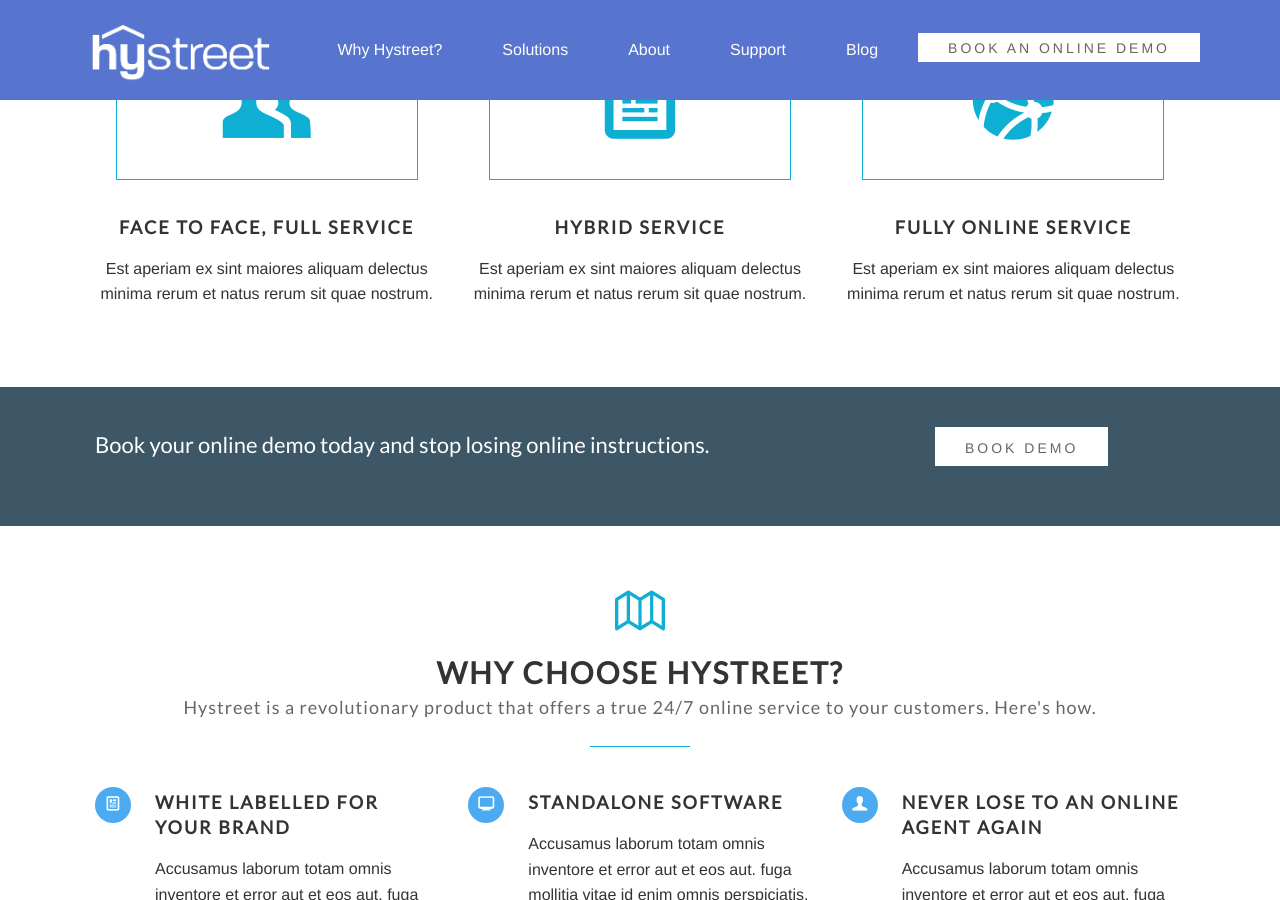
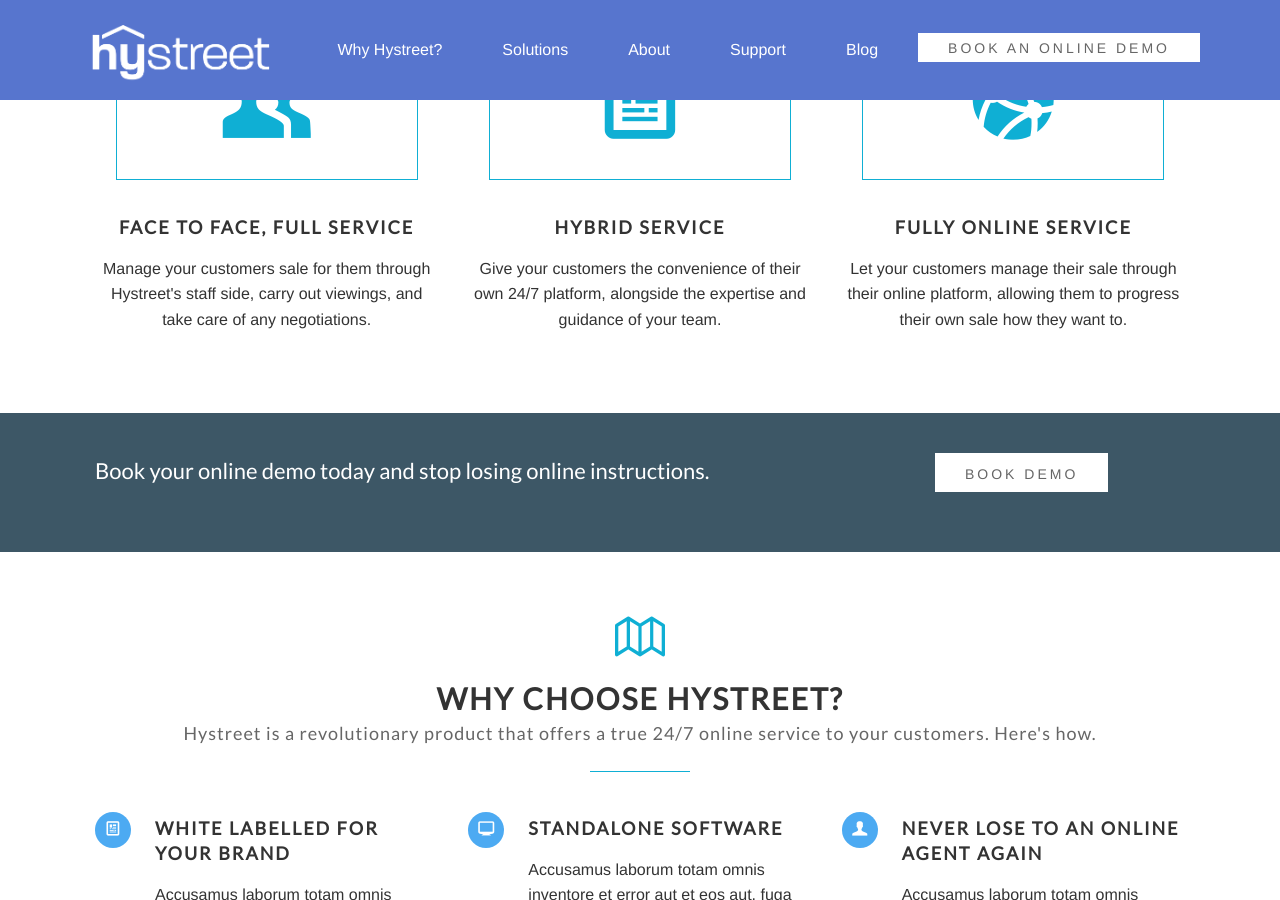
Before and after one commit to hystreet/hystreet.github.io, a Jekyll site: the page built from index.html, in a window 1280 px wide and 900 px high, scrolled down 951 px. Built offline with Jekyll 4.4.1, drawn with Linux system fonts in a browser that asks for light colours; some web fonts are replaced.

Commit message:
Updating copy.

```diff
--- a/_data/whys.yml
+++ b/_data/whys.yml
@@ -1,12 +1,12 @@
 - title: Face to face, full service
   icon: users
   desc:
-    Est aperiam ex sint maiores aliquam delectus minima rerum et natus rerum sit quae nostrum.
+    Manage your customers sale for them through Hystreet's staff side, carry out viewings, and take care of any negotiations.
 - title: Hybrid service
   icon: newspaper
   desc:
-    Est aperiam ex sint maiores aliquam delectus minima rerum et natus rerum sit quae nostrum.
+    Give your customers the convenience of their own 24/7 platform, alongside the expertise and guidance of your team.
 - title: Fully online service
   icon: network
   desc:
-    Est aperiam ex sint maiores aliquam delectus minima rerum et natus rerum sit quae nostrum.
+    Let your customers manage their sale through their online platform, allowing them to progress their own sale how they want to.
```
